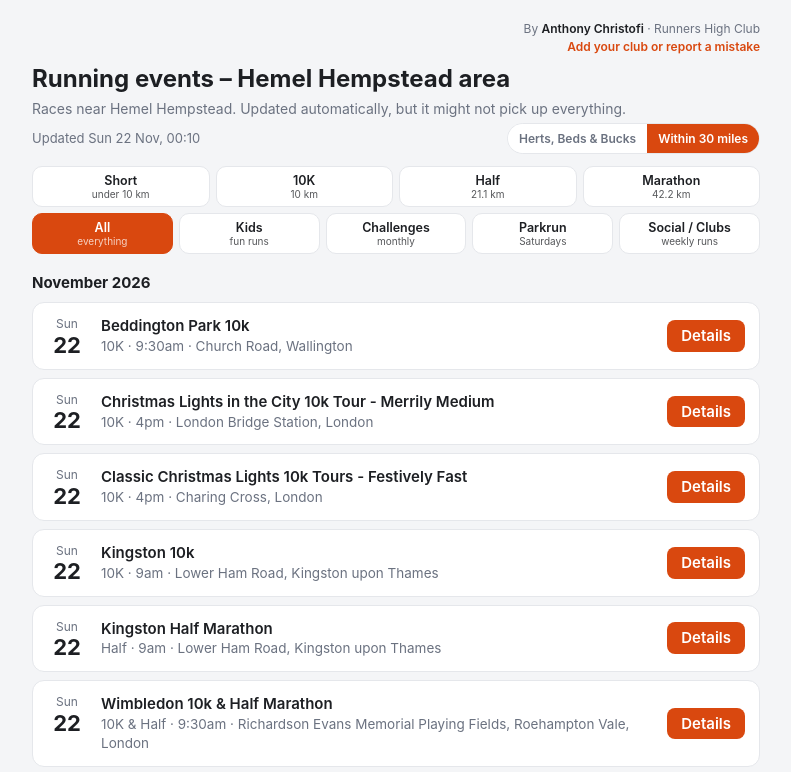
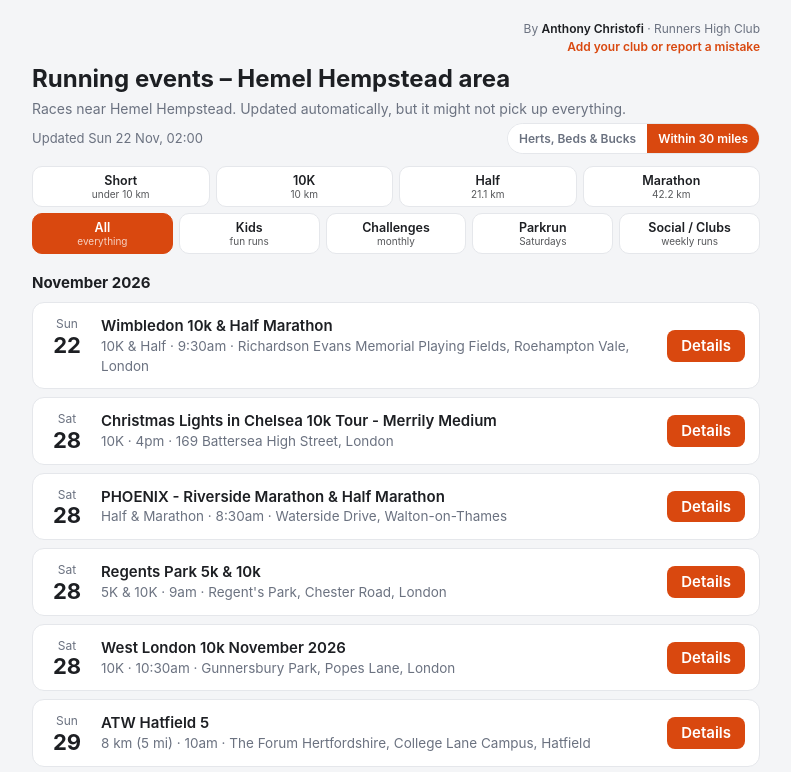
Before and after one commit to achristofi-bot/Running-Events, a plain HTML site: page index.html in a window 1280 px wide. Both pictures are taken after a click on the button "Within 30 miles". Shown: the top 772 px of the page, without its empty margins (244-1035 px from the left). Drawn offline with Linux system fonts and the light colour scheme.

Commit message:
Update running events

```diff
--- a/index.html
+++ b/index.html
@@ -45,7 +45,7 @@ a{color:var(--accent)}
 <div class="credit">By <b>Anthony Christofi</b> · Runners High Club<br><a href="mailto:hemelrunning@icloud.com?subject=Hemel%20running%20events%20page">Add your club or report a mistake</a></div>
 <h1>Running events – Hemel Hempstead area</h1>
 <p class="intro">Races near Hemel Hempstead. Updated automatically, but it might not pick up everything.</p>
-<div class="top"><div class="upd">Updated Sun 22 Nov, 00:10</div>
+<div class="top"><div class="upd">Updated Sun 22 Nov, 02:00</div>
 <div class="area"><button class="a on" data-a="local">Herts, Beds &amp; Bucks</button><button class="a" data-a="all">Within 30 miles</button></div></div>
 <div class="filters"><div class="frow"><button class="f" data-r="Short">Short<small>under 10 km</small></button><button class="f" data-r="10K">10K<small>10 km</small></button><button class="f" data-r="Half">Half<small>21.1 km</small></button><button class="f" data-r="Marathon">Marathon<small>42.2 km</small></button></div><div class="frow"><button class="f on" data-r="">All<small>everything</small></button><button class="f" data-r="Fun run">Kids<small>fun runs</small></button><button class="f" data-r="Challenges">Challenges<small>monthly</small></button><button class="f" data-r="Parkrun">Parkrun<small>Saturdays</small></button><button class="f" data-r="Social">Social / Clubs<small>weekly runs</small></button></div></div>
 <h3 class="mh">November 2026</h3><div class="ev ch" data-r="Challenges" data-l="1">
@@ -62,26 +62,6 @@ a{color:var(--accent)}
   <div class="sub">Virtual Runner UK · £9.45 · 20% of entry to charity</div>
   <span class="chip">Month-long challenge</span></div>
   <div class="side"><a class="book" href="https://www.virtualrunneruk.com/product/monthly-challenge-series-november-2026-25k-50k-75k-100k-150k-200k-personalised/" target="_blank" rel="noopener">Link</a></div>
-</div><div class="ev" data-r="10K" data-l="0">
-  <div class="date"><span>Sun</span><b>22</b></div>
-  <div class="main"><div class="t">Beddington Park 10k</div><div class="sub">10K · 9:30am · Church Road, Wallington</div></div>
-  <div class="side"><a class="book" href="https://findarace.com/events/beddington-park-10k-3" target="_blank" rel="noopener">Details</a></div>
-</div><div class="ev" data-r="10K" data-l="0">
-  <div class="date"><span>Sun</span><b>22</b></div>
-  <div class="main"><div class="t">Christmas Lights in the City 10k Tour - Merrily Medium</div><div class="sub">10K · 4pm · London Bridge Station, London</div></div>
-  <div class="side"><a class="book" href="https://findarace.com/events/christmas-lights-in-the-city-10k-tour-merrily-medium" target="_blank" rel="noopener">Details</a></div>
-</div><div class="ev" data-r="10K" data-l="0">
-  <div class="date"><span>Sun</span><b>22</b></div>
-  <div class="main"><div class="t">Classic Christmas Lights 10k Tours - Festively Fast</div><div class="sub">10K · 4pm · Charing Cross, London</div></div>
-  <div class="side"><a class="book" href="https://findarace.com/events/christmas-lights-10k-tours-festively-fast" target="_blank" rel="noopener">Details</a></div>
-</div><div class="ev" data-r="10K" data-l="0">
-  <div class="date"><span>Sun</span><b>22</b></div>
-  <div class="main"><div class="t">Kingston 10k</div><div class="sub">10K · 9am · Lower Ham Road, Kingston upon Thames</div></div>
-  <div class="side"><a class="book" href="https://findarace.com/events/kingston-10k" target="_blank" rel="noopener">Details</a></div>
-</div><div class="ev" data-r="Half" data-l="0">
-  <div class="date"><span>Sun</span><b>22</b></div>
-  <div class="main"><div class="t">Kingston Half Marathon</div><div class="sub">Half · 9am · Lower Ham Road, Kingston upon Thames</div></div>
-  <div class="side"><a class="book" href="https://findarace.com/events/kingston-half-marathon-2" target="_blank" rel="noopener">Details</a></div>
 </div><div class="ev" data-r="10K|Half" data-l="0">
   <div class="date"><span>Sun</span><b>22</b></div>
   <div class="main"><div class="t">Wimbledon 10k &amp; Half Marathon</div><div class="sub">10K &amp; Half · 9:30am · Richardson Evans Memorial Playing Fields, Roehampton Vale, London</div></div>
@@ -176,10 +156,22 @@ a{color:var(--accent)}
   <div class="date"><span>Sun</span><b>13</b></div>
   <div class="main"><div class="t">ATW Stevenage Winter Half Marathon &amp; 10k</div><div class="sub">10K &amp; Half · 9:30am · Ridlins Athletics Track, Stevenage</div></div>
   <div class="side"><a class="book" href="https://findarace.com/events/atw-stevenage-winter-half-marathon-10k" target="_blank" rel="noopener">Details</a></div>
+</div><div class="ev" data-r="Short|10K" data-l="0">
+  <div class="date"><span>Sun</span><b>13</b></div>
+  <div class="main"><div class="t">One in the Park - Battersea Park 10k &amp; 5k</div><div class="sub">5K &amp; 10K · 10:30am · Battersea Park, London</div></div>
+  <div class="side"><a class="book" href="https://findarace.com/events/one-in-the-park-battersea-december" target="_blank" rel="noopener">Details</a></div>
 </div><div class="ev" data-r="10K|Half" data-l="0">
   <div class="date"><span>Sun</span><b>13</b></div>
   <div class="main"><div class="t">Richmond Park Half Marathon &amp; 10k</div><div class="sub">10K &amp; Half · 9:30am · Richmond</div></div>
   <div class="side"><a class="book" href="https://findarace.com/events/runthrough-richmond-park-half-marathon" target="_blank" rel="noopener">Details</a></div>
+</div><div class="ev" data-r="Short|10K" data-l="0">
+  <div class="date"><span>Sat</span><b>19</b></div>
+  <div class="main"><div class="t">Regents Park 5k &amp; 10k</div><div class="sub">5K &amp; 10K · 9am · Regent&#x27;s Park, Chester Road, London</div></div>
+  <div class="side"><a class="book" href="https://findarace.com/events/runthrough-regents-park-5k-10k/19th-december-2026" target="_blank" rel="noopener">Details</a></div>
+</div><div class="ev" data-r="Short|10K" data-l="0">
+  <div class="date"><span>Sun</span><b>20</b></div>
+  <div class="main"><div class="t">Wimbledon Common 5k &amp;  10k Christmas Run</div><div class="sub">5K &amp; 10K · 9:30am · The Causeway, London</div></div>
+  <div class="side"><a class="book" href="https://findarace.com/events/wimbledon-christmas-run-5k-10k" target="_blank" rel="noopener">Details</a></div>
 </div><div class="ev" data-r="10K|Fun run" data-l="1">
   <div class="date"><span>Thu</span><b>31</b></div>
   <div class="main"><div class="t">ATW St Albans New Years Eve 10K</div><div class="sub">10K + fun run · 9:30am · Highfield Park, St Albans, Hertfordshire</div></div>
```
